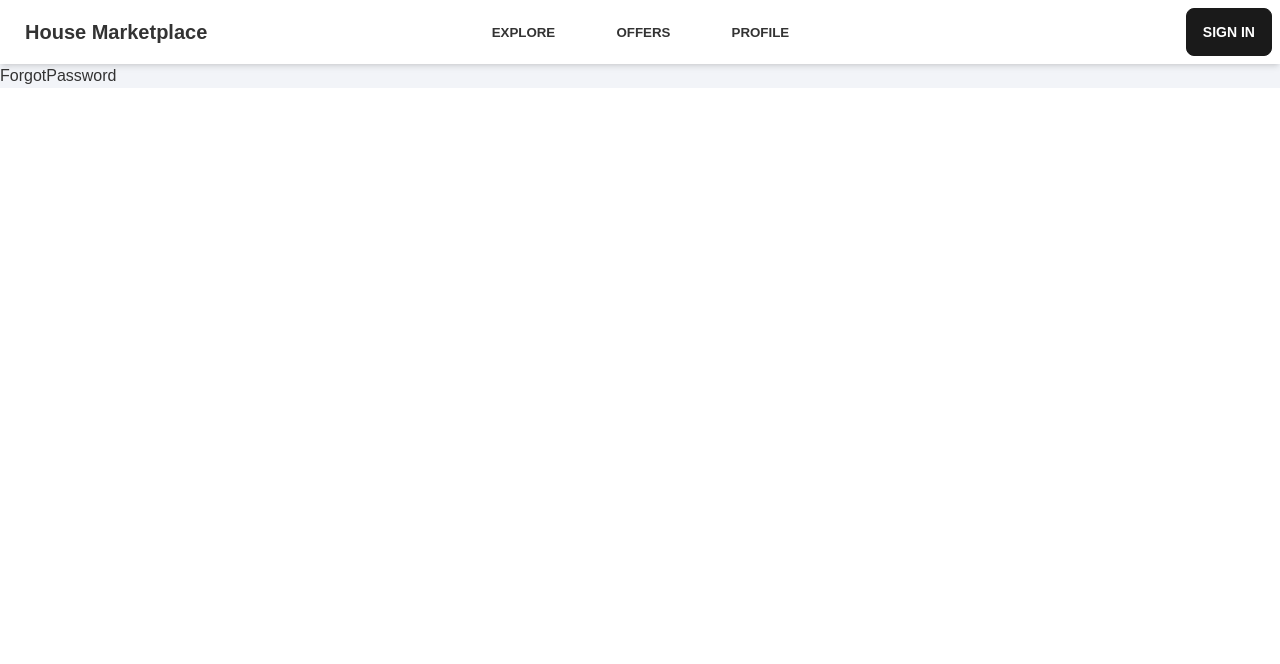
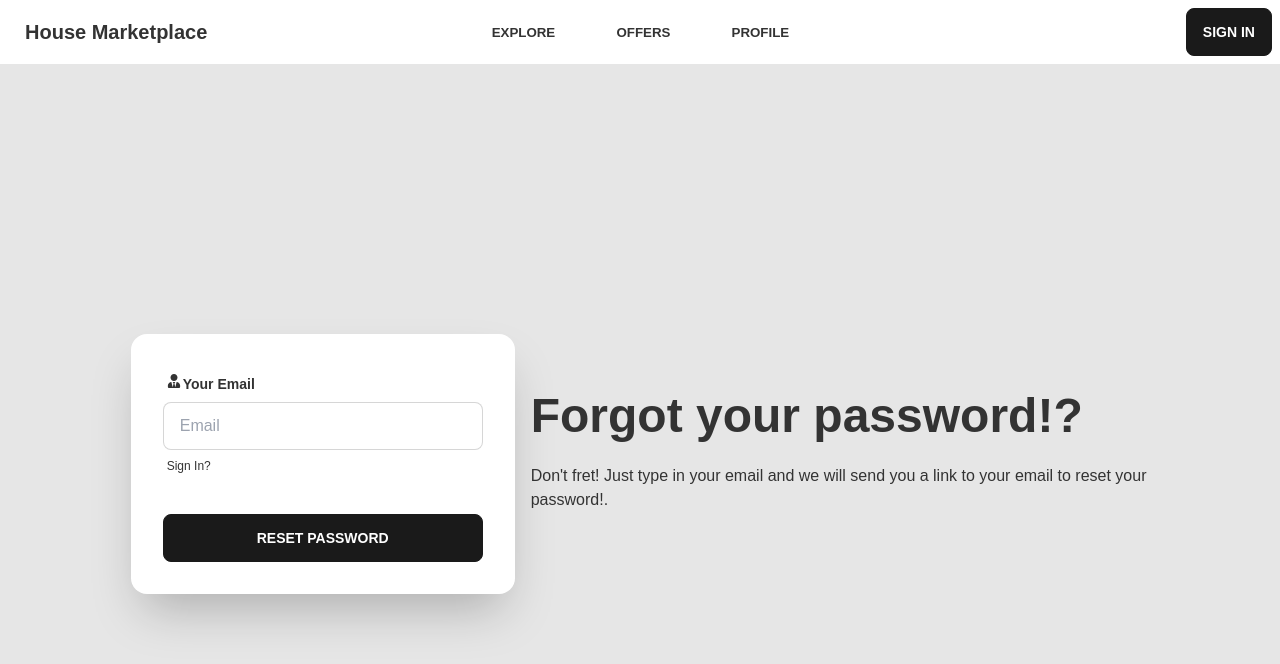
Before and after one commit to abu-tech/House-Marketplace, a React (Create React App) app: page /forgot-password in a window 1280 px wide. Shown: the top 664 px of the page. Built offline with nearby package versions, Linux system fonts and the light colour scheme; no server answers.

Commit message:
Oauth added and pifile and forgot password page added

```diff
--- a/src/components/Navbar.jsx
+++ b/src/components/Navbar.jsx
@@ -1,6 +1,7 @@
 import {useLocation, Link, useNavigate} from 'react-router-dom'
 import {getAuth} from 'firebase/auth';
 import {useAuthStatus} from '../hooks/useAuthStatus'
+import {toast} from 'react-toastify'
 
 
 
@@ -24,6 +25,7 @@ function Navbar() {
       await auth.signOut();
       setLoggedIn(false);
       navigate('/');
+      toast.info("Bye Bye!")
     }
 
   return (
@@ -34,12 +36,12 @@ function Navbar() {
         <svg xmlns="http://www.w3.org/2000/svg" className="h-5 w-5" fill="none" viewBox="0 0 24 24" stroke="currentColor"><path strokeLinecap="round" strokeLinejoin="round" strokeWidth="2" d="M4 6h16M4 12h8m-8 6h16" /></svg>
       </label>
       <ul tabIndex={0} className="menu menu-compact dropdown-content mt-3 p-2 shadow bg-base-100 rounded-box w-52">
-        <li><Link to="/" className="font-semibold">Explore</Link></li>
-        <li><Link to="/offers" className="font-semibold">Offers</Link></li>
-        <li><Link to="/profile" className="font-semibold">Profile</Link></li>
+        <li><Link to="/" className="font-semibold"><span onClick={document.activeElement.blur()}>Explore</span></Link></li>
+        <li><Link to="/offers" className="font-semibold"><span onClick={document.activeElement.blur()}>Offers</span></Link></li>
+        <li><Link to="/profile" className="font-semibold"><span onClick={document.activeElement.blur()}>Profile</span></Link></li>
       </ul>
     </div>
-    <a className="btn btn-ghost normal-case text-xl" href="/">House Marketplace</a>
+    <a className="btn btn-ghost normal-case xl:text-xl md:text-md" href="/">House Marketplace</a>
   </div>
   <div className="navbar-center hidden lg:flex">
     <ul className="menu menu-horizontal p-0">
@@ -49,7 +51,7 @@ function Navbar() {
     </ul>
   </div>
   <div className="navbar-end">
-    {loggedIn ? <a className="btn text-white" onClick={handleSignout}>Sign Out</a> : <Link className="btn text-white" to="sign-in">Sign In</Link>}
+    {loggedIn ? <button className="btn text-white" onClick={handleSignout}>Sign Out</button> : <Link className="btn text-white" to="sign-in">Sign In</Link>}
   </div>
 </div>
   )
--- /dev/null
+++ b/src/components/Oauth.jsx
@@ -0,0 +1,83 @@
+import { FaTwitter} from 'react-icons/fa'
+import {GrGoogle} from 'react-icons/gr'
+import { getAuth, signInWithPopup, GoogleAuthProvider, TwitterAuthProvider, } from "firebase/auth";
+import {useNavigate} from 'react-router-dom'
+import {doc, setDoc, getDoc, serverTimestamp} from 'firebase/firestore'
+import {db} from '../firebase.config'
+import {toast} from 'react-toastify'
+
+function Oauth() {
+    const navigate = useNavigate();
+
+    const googleAuth = async ()=> {
+        try {
+            const auth = getAuth();
+            const provider = new GoogleAuthProvider();
+            const result = await signInWithPopup(auth, provider);
+            const user = result.user;
+
+            //now saving to firestore
+            const docRef = doc(db, 'users', user.uid);
+            const docSnap = await getDoc(docRef);
+
+            if(!docSnap.exists()){
+                await setDoc(doc(db, 'users', user.uid), {
+                    name: user.displayName,
+                    email: user.email,
+                    timestamp: serverTimestamp()
+                })
+            }
+
+            navigate('/');
+            toast.success("Welcome!")
+        } catch (e) {
+            toast.info(e.message);
+        }
+    }
+
+    const twitterAuth = async ()=> {
+        try {
+            const auth = getAuth();
+            const provider = new TwitterAuthProvider();
+            const result = await signInWithPopup(auth, provider);
+            const user = result.user;
+            console.log(user)
+
+            //saving to firestore
+            const docRef = doc(db, 'users', user.uid);
+            const docSnap = await getDoc(docRef);
+
+            if(!docSnap.exists()){
+                await setDoc(doc(db, 'users', user.uid), {
+                    name: user.displayName,
+                    email: user.email,
+                    timestamp: serverTimestamp()
+                })
+            }
+
+            navigate('/');
+            toast.success("Welcome!");
+        } catch (e) {
+            console.log(e)
+            toast.info(e.message)
+        }
+    }
+
+  return (
+    <>
+     <div className="flex items-center my-2 mx-10 before:flex-1 before:border-t before:border-gray-300 before:mt-0.5 after:flex-1 after:border-t after:border-gray-300 after:mt-0.5">
+            <p className="text-center font-semibold mx-4 mb-0">OR</p>
+      </div>
+      <div className="flex justify-center mb-5">
+      <button className="btn btn-circle btn-outline mx-5" onClick={googleAuth}>
+          <GrGoogle />
+      </button>
+      <button className="btn btn-circle btn-outline mx-5" onClick={twitterAuth}>
+          <FaTwitter />
+      </button>
+      </div>
+    </>
+  )
+}
+
+export default Oauth
--- a/src/pages/ForgotPassword.jsx
+++ b/src/pages/ForgotPassword.jsx
@@ -1,8 +1,49 @@
-
+import {useState} from 'react'
+import {Link} from 'react-router-dom'
+import {FaUserTie} from 'react-icons/fa'
+import { getAuth, sendPasswordResetEmail } from "firebase/auth";
+import {toast} from 'react-toastify'
 
 function ForgotPassword() {
+  const [email, setEmail] = useState('');
+
+  const onChange = (e) => setEmail(e.target.value)
+
+  const resetPassword = async ()=> {
+    try {
+      const auth = getAuth();
+      await sendPasswordResetEmail(auth, email);
+      toast.success("Successfully sent a email!")
+    } catch (e) {
+      toast.info("Something went wrong!")
+    }
+  }
+
   return (
-    <div>ForgotPassword</div>
+    <div className="hero min-h-screen bg-base-200">
+  <div className="hero-content flex-col lg:flex-row-reverse">
+    <div className="text-center lg:text-left">
+      <h1 className="text-5xl font-bold">Forgot your password!?</h1>
+      <p className="py-6">Don't fret! Just type in your email and we will send you a link to your email to reset your password!.</p>
+    </div>
+    <div className="card flex-shrink-0 w-full max-w-sm shadow-2xl bg-base-100">
+      <div className="card-body">
+        <div className="form-control">
+          <label className="label">
+            <span className="label-text flex justify-start font-semibold"><FaUserTie /><p className='mx-0.5'>Your Email</p></span>
+          </label>
+          <input type="email" placeholder="Email" id='email' className="input input-bordered" value={email} onChange={onChange}/>
+        <label className="label">
+            <Link to="/sign-in" className="label-text-alt link link-hover">Sign In?</Link>
+        </label>
+        </div>
+        <div className="form-control mt-6">
+          <button className="btn text-white" onClick={resetPassword}>Reset Password</button>
+        </div>
+      </div>
+    </div>
+  </div>
+</div>
   )
 }
 
--- a/src/pages/Profile.jsx
+++ b/src/pages/Profile.jsx
@@ -1,8 +1,8 @@
 import {getAuth, updateProfile, updateEmail} from 'firebase/auth';
 import { updateDoc, doc } from 'firebase/firestore';
 import { db } from '../firebase.config';
-import{useState, useEffect, useRef} from 'react';
-import {FaUserTie, FaLock, FaUser} from 'react-icons/fa'
+import{useState} from 'react';
+import {FaUserTie, FaUser} from 'react-icons/fa'
 import {toast} from 'react-toastify'
 
 function Profile() {
@@ -57,7 +57,7 @@ function Profile() {
   <div className="bg-base-200"><h1 className="font-bold text-4xl text-center pt-5">My Profile</h1></div>
   <div className="hero-content flex-col lg:flex-row-reverse mt-5">
   <div className="text-center lg:text-left">
-      <h1 className="text-5xl font-bold">Welcome!</h1>
+      <h1 className="text-3xl font-bold">Welcome!</h1>
       <p className="py-6">Provident cupiditate voluptatem et in. Quaerat fugiat ut assumenda excepturi exercitationem quasi. In deleniti eaque aut repudiandae et a id nisi.</p>
   </div>
   <div className="card flex-shrink-0 w-full max-w-sm shadow-2xl bg-base-100">
@@ -77,7 +77,7 @@ function Profile() {
         </div>
         <div className="flex-row justify-between form-control mt-6">
           <button className="btn text-white" onClick={handleEdit}>{changeDetails ? 'Cancel' : 'Edit'}</button>
-          <button className={changeDetails ? "btn text-white" : "btn text-white hidden"} onClick={updateDetails}>Save Details</button>
+          <button className={changeDetails ? "btn btn-ghost text-black bg-base-200" : "btn btn-ghost text-white hidden"} onClick={updateDetails}>Save Details</button>
         </div>
       </div>
     </div>
--- a/src/pages/SignIn.jsx
+++ b/src/pages/SignIn.jsx
@@ -3,6 +3,7 @@ import {Link, useNavigate} from 'react-router-dom'
 import {FaUserTie, FaLock} from 'react-icons/fa'
 import { getAuth, signInWithEmailAndPassword } from "firebase/auth";
 import {toast} from 'react-toastify'
+import Oauth from '../components/Oauth';
 
 function SignIn() {
 
@@ -14,6 +15,7 @@ function SignIn() {
   const navigate = useNavigate();
 
   const {email, password} = formData;
+
   const onChange = (e) => {
     setFormData((prevState) => ({
       ...prevState,
@@ -28,6 +30,7 @@ function SignIn() {
       const user = userCredentials.user;
       if(user){
         navigate('/');
+        toast.success("Welcome Back!")
       }
     } catch (e) {
       toast.error("Bad User Credentials!")
@@ -63,10 +66,11 @@ function SignIn() {
           </label>
           </div>
         </div>
-        <div className="form-control mt-6">
+        <div className="form-control mt-5">
           <button className="btn text-white" onClick={handleClick}>Sign In</button>
         </div>
       </div>
+      <Oauth />
     </div>
   </div>
 </div>
--- a/src/pages/SignUp.jsx
+++ b/src/pages/SignUp.jsx
@@ -5,6 +5,7 @@ import { getAuth, createUserWithEmailAndPassword, updateProfile } from "firebase
 import {db} from '../firebase.config'
 import {doc, setDoc, serverTimestamp} from 'firebase/firestore'
 import {toast} from 'react-toastify'
+import Oauth from '../components/Oauth';
 
 function SignIn() {
 
@@ -41,8 +42,10 @@ function SignIn() {
       await setDoc(doc(db, 'users', user.uid), formDataCopy);
 
       navigate('/');
+
+      toast.success("Welcome! New User")
     } catch (e) {
-      toast.error('Something Went Wrong!')
+      toast.error(e.message)
     }
   }
 
@@ -80,6 +83,7 @@ function SignIn() {
           <button className="btn text-white" onClick={handleClick}>Sign Up</button>
         </div>
       </div>
+      <Oauth />
     </div>
   </div>
 </div>
```
